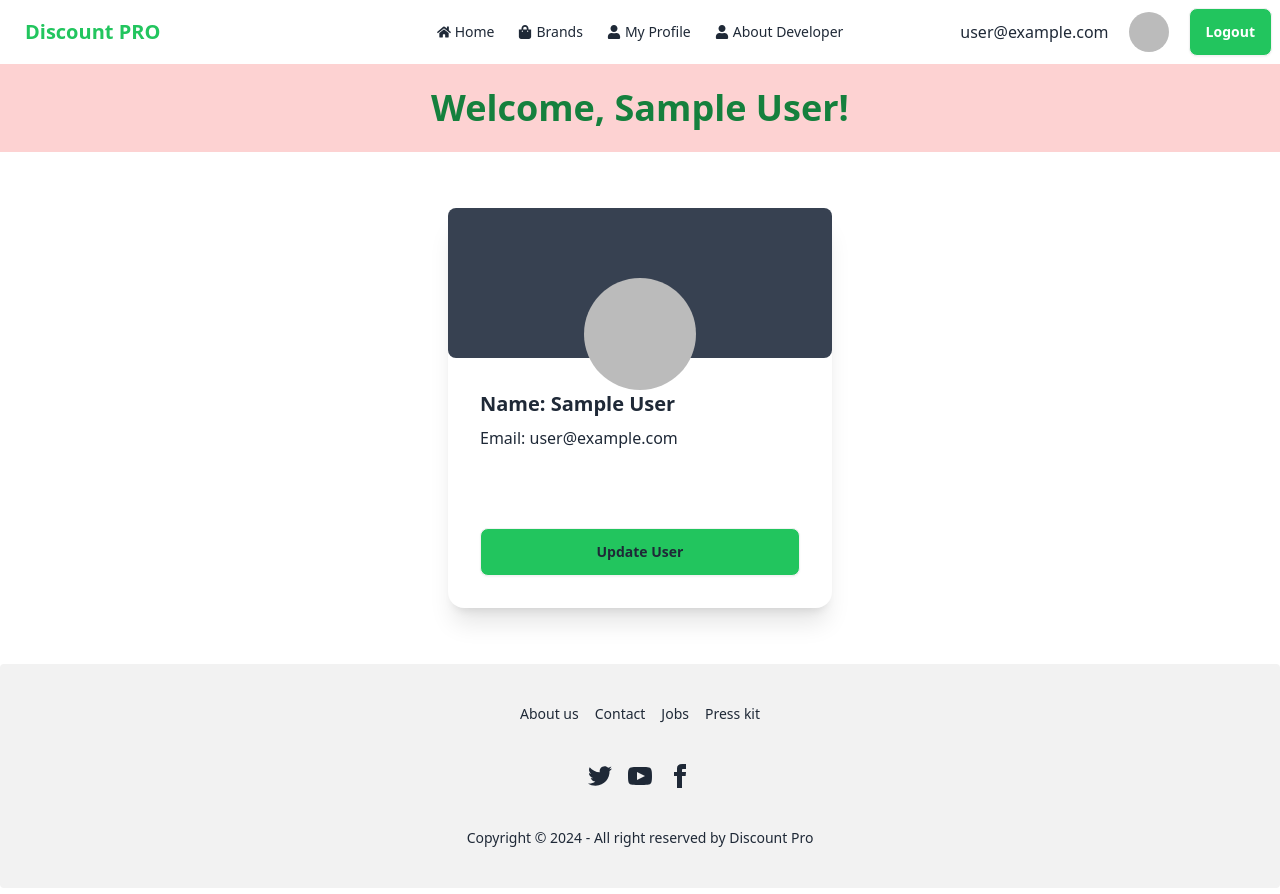
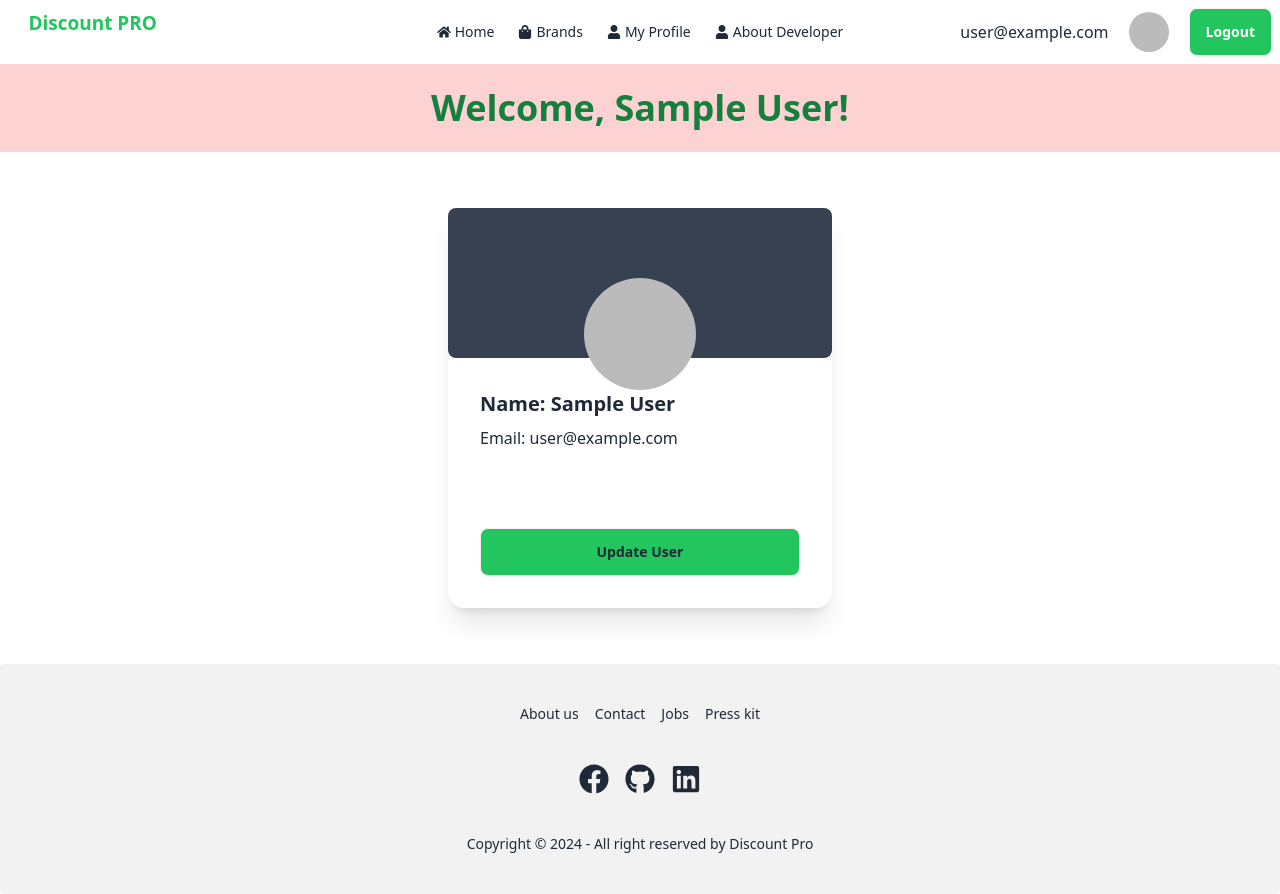
Before and after one commit to mahmudul35/Discount-PRO-A-Coupon-Collecting-Application, a React (Vite) app: page /profile in a window 1280 px wide. Built offline with nearby package versions, Linux system fonts and the light colour scheme; no server answers; sample sign-in values are in the browser's storage.

Commit message:
final submit

```diff
--- a/src/components/Banner.jsx
+++ b/src/components/Banner.jsx
@@ -31,21 +31,21 @@ const Banner = () => {
           <img
             src={coupon1}
             alt=""
-            className="w-full h[300px] md:550px lg:h-[700px] rounded-lg"
+            className="w-full h[300px] md:h-[550px] lg:h-[700px] rounded-lg"
           />
         </SwiperSlide>
         <SwiperSlide>
           <img
             src={coupon2}
             alt=""
-            className="w-full h[300px] md:550px lg:h-[700px] rounded-lg"
+            className="w-full h[300px] md:h-[550px] lg:h-[700px] rounded-lg"
           />
         </SwiperSlide>
         <SwiperSlide>
           <img
             src={coupon3}
             alt=""
-            className="w-full h[300px] md:550px lg:h-[700px] rounded-lg"
+            className="w-full h[300px] md:h-[550px] lg:h-[700px] rounded-lg"
           />
         </SwiperSlide>
       </Swiper>
--- a/src/components/Footer.jsx
+++ b/src/components/Footer.jsx
@@ -1,5 +1,5 @@
 import React from "react";
-
+import { FaFacebook, FaGithub, FaLinkedin } from "react-icons/fa";
 const Footer = () => {
   return (
     <div>
@@ -12,38 +12,17 @@ const Footer = () => {
         </nav>
         <nav>
           <div class="grid grid-flow-col gap-4">
-            <a>
-              <svg
-                xmlns="http://www.w3.org/2000/svg"
-                width="24"
-                height="24"
-                viewBox="0 0 24 24"
-                class="fill-current"
-              >
-                <path d="M24 4.557c-.883.392-1.832.656-2.828.775 1.017-.609 1.798-1.574 2.165-2.724-.951.564-2.005.974-3.127 1.195-.897-.957-2.178-1.555-3.594-1.555-3.179 0-5.515 2.966-4.797 6.045-4.091-.205-7.719-2.165-10.148-5.144-1.29 2.213-.669 5.108 1.523 6.574-.806-.026-1.566-.247-2.229-.616-.054 2.281 1.581 4.415 3.949 4.89-.693.188-1.452.232-2.224.084.626 1.956 2.444 3.379 4.6 3.419-2.07 1.623-4.678 2.348-7.29 2.04 2.179 1.397 4.768 2.212 7.548 2.212 9.142 0 14.307-7.721 13.995-14.646.962-.695 1.797-1.562 2.457-2.549z"></path>
-              </svg>
+            <a href="https://web.facebook.com/marsel.CSE.PUST" target="_blank">
+              <FaFacebook size={30} />
             </a>
-            <a>
-              <svg
-                xmlns="http://www.w3.org/2000/svg"
-                width="24"
-                height="24"
-                viewBox="0 0 24 24"
-                class="fill-current"
-              >
-                <path d="M19.615 3.184c-3.604-.246-11.631-.245-15.23 0-3.897.266-4.356 2.62-4.385 8.816.029 6.185.484 8.549 4.385 8.816 3.6.245 11.626.246 15.23 0 3.897-.266 4.356-2.62 4.385-8.816-.029-6.185-.484-8.549-4.385-8.816zm-10.615 12.816v-8l8 3.993-8 4.007z"></path>
-              </svg>
+            <a href="https://github.com/mahmudul35" target="_blank">
+              <FaGithub size={30} />
             </a>
-            <a>
-              <svg
-                xmlns="http://www.w3.org/2000/svg"
-                width="24"
-                height="24"
-                viewBox="0 0 24 24"
-                class="fill-current"
-              >
-                <path d="M9 8h-3v4h3v12h5v-12h3.642l.358-4h-4v-1.667c0-.955.192-1.333 1.115-1.333h2.885v-5h-3.808c-3.596 0-5.192 1.583-5.192 4.615v3.385z"></path>
-              </svg>
+            <a
+              href="https://www.linkedin.com/in/mahmudul-hasan-marsel-0369a61a8/"
+              target="_blank"
+            >
+              <FaLinkedin size={30} />
             </a>
           </div>
         </nav>
--- /dev/null
+++ b/src/components/ForgetPassword.jsx
@@ -0,0 +1,63 @@
+import { sendPasswordResetEmail } from "firebase/auth";
+import React, { useEffect, useState } from "react";
+import { useLocation, useNavigate } from "react-router-dom";
+import { auth } from "../utils/firebase.config";
+
+const ForgetPassword = () => {
+  const location = useLocation();
+  const navigate = useNavigate();
+  const [email, setEmail] = useState("");
+
+  useEffect(() => {
+    const emailFromLogin = location.state?.email || "";
+    setEmail(emailFromLogin);
+  }, [location]);
+
+  const handlePasswordReset = () => {
+    if (!email) {
+      alert("Please enter an email!");
+      return;
+    }
+
+    sendPasswordResetEmail(auth, email)
+      .then(() => {
+        window.open("https://mail.google.com", "_blank");
+        navigate("/auth/login");
+      })
+      .catch((error) => {
+        alert("Error resetting password. Please try again.");
+      });
+  };
+
+  return (
+    <div className="flex justify-center items-center h-[calc(100vh-64px)]">
+      <div className="card bg-base-100 w-full max-w-sm shrink-0 shadow-2xl">
+        <div className="card-body">
+          <h2 className="text-2xl font-bold text-center mb-4">
+            Forget Password
+          </h2>
+          <div className="form-control">
+            <label className="label">
+              <span className="label-text">Email</span>
+            </label>
+            <input
+              type="email"
+              value={email}
+              onChange={(e) => setEmail(e.target.value)}
+              placeholder="Enter your email"
+              className="input input-bordered"
+              required
+            />
+          </div>
+          <div className="form-control mt-6">
+            <button onClick={handlePasswordReset} className="btn btn-primary">
+              Reset Password
+            </button>
+          </div>
+        </div>
+      </div>
+    </div>
+  );
+};
+
+export default ForgetPassword;
--- a/src/components/Navbar.jsx
+++ b/src/components/Navbar.jsx
@@ -37,7 +37,9 @@ const Navbar = () => {
               <NavLink to="/devloper">About Developer</NavLink>
             </ul>
           </div>
-          <a class="btn btn-ghost text-xl text-green-500">Discount PRO</a>
+          <a class="btn btn-ghost text-xl text-green-500 hidden md:inline">
+            Discount PRO
+          </a>
         </div>
         <div class="navbar-center hidden lg:flex">
           <ul class="menu menu-horizontal px-1 gap-6">
--- a/src/components/Register.jsx
+++ b/src/components/Register.jsx
@@ -93,11 +93,12 @@ const Register = () => {
               {showPassword ? <FaEyeSlash /> : <FaEye />}
             </span>
           </div>
-          {error && <p className="text-red-500">{error}</p>}
+
           <div className="form-control mt-6">
             <button className="btn btn-primary">Register</button>
           </div>
         </form>
+        {error && <p className="text-red-500">{error}</p>}
         <p className="text-center pb-5">
           Already Have an account?{" "}
           <NavLink to="/auth/login" className="font-bold ">
--- a/src/context/AuthProvider.jsx
+++ b/src/context/AuthProvider.jsx
@@ -25,6 +25,7 @@ const AuthProvider = ({ children }) => {
   };
 
   const updateUserProfile = (updatedData) => {
+    setLoading(true);
     return updateProfile(auth.currentUser, updatedData);
   };
 
@@ -44,6 +45,7 @@ const AuthProvider = ({ children }) => {
   }, []);
 
   const signOutUser = () => {
+    setLoading(true);
     return signOut(auth);
   };
 
--- a/src/pages/Brand.jsx
+++ b/src/pages/Brand.jsx
@@ -32,9 +32,9 @@ const Brand = () => {
                 className="w-[100px] rounded-lg"
               />
               <p>{item.brand_name}</p>
-              <p>Rating: {item.rating}</p>
+              <p>Rating: {item.rating} ★</p>
             </div>
-            <div className="  w-96">
+            <div className="hidden md:inline-block  w-96">
               <h1 className="text-xl font-bold">{item.brand_name}</h1>
               <p>{item.description}</p>
             </div>
--- a/src/routes/router.jsx
+++ b/src/routes/router.jsx
@@ -1,4 +1,5 @@
 import { createBrowserRouter } from "react-router-dom";
+import ForgetPassword from "../components/ForgetPassword";
 import Login from "../components/Login";
 import Register from "../components/Register";
 import UpdateUser from "../components/UpdateUser";
@@ -58,6 +59,10 @@ const router = createBrowserRouter([
         path: "/devloper",
         element: <Developer />,
       },
+      {
+        path: "/forgetPassword",
+        element: <ForgetPassword />,
+      },
     ],
   },
 
```
Also changed, not shown: src/components/Login.jsx (+31 -7 lines).
